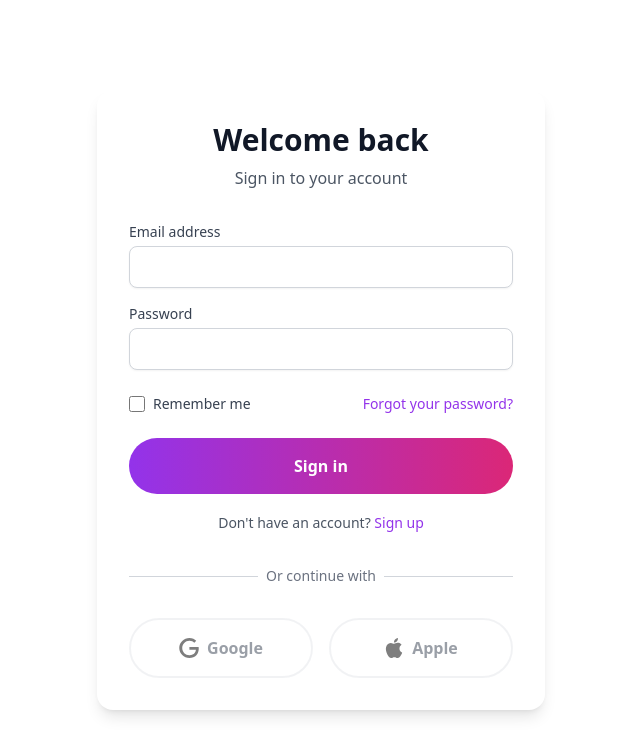
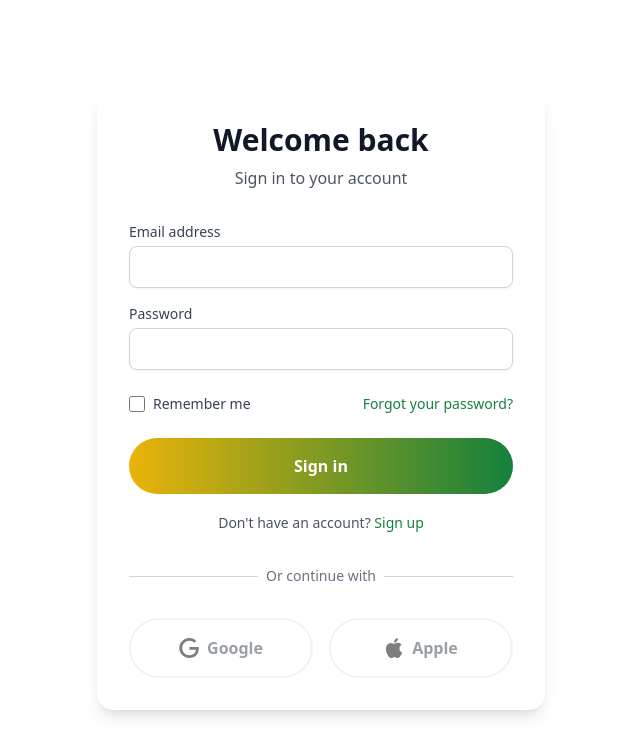
Before and after one commit to Kabeiri-Application/kabeiri-website, a Next.js app: page /login in a window 1280 px wide. Shown: the top 756 px of the page, without its empty margins (319-959 px from the left). Built offline with nearby package versions, Linux system fonts and the light colour scheme.

Commit message:
updated stylings on login

```diff
--- a/src/app/(auth)/login/page.tsx
+++ b/src/app/(auth)/login/page.tsx
@@ -75,7 +75,7 @@ export default function LoginPage() {
             <div className='text-sm'>
               <Link
                 href='#forgot-password'
-                className='font-medium text-purple-600 hover:text-purple-500'>
+                className='font-medium text-green-700 hover:text-red-500'>
                 Forgot your password?
               </Link>
             </div>
@@ -88,8 +88,8 @@ export default function LoginPage() {
           <div className='space-y-4'>
             <Button
               type='submit'
-              variant='primary-gradient'
-              className='w-full'
+              // variant='primary-gradient'
+              className='w-full bg-gradient-to-r from-yellow-500 to-green-700 text-white'
               disabled={pending}>
               Sign in
             </Button>
@@ -99,7 +99,7 @@ export default function LoginPage() {
                 Don&apos;t have an account?{' '}
                 <Link
                   href='/signup'
-                  className='font-medium text-purple-600 hover:text-purple-500'>
+                  className='font-medium text-green-700 hover:text-red-500'>
                   Sign up
                 </Link>
               </span>
```
